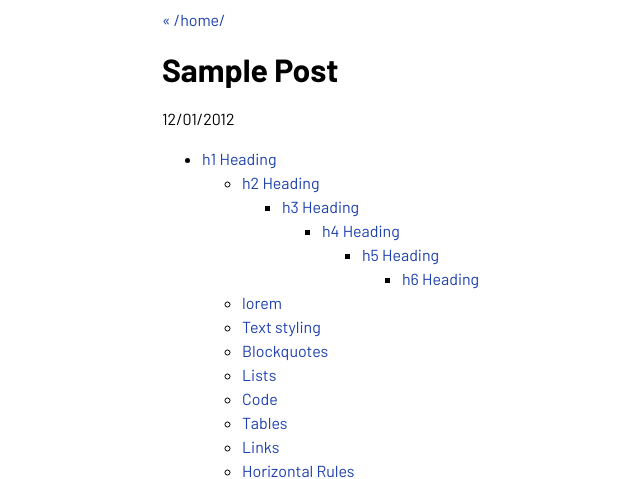
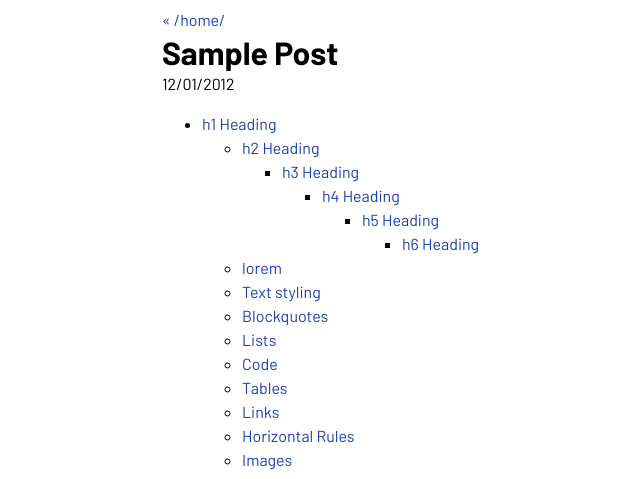
Before and after one commit to bttglc/midnassg, a Flask app: page /posts/lorem/ in a window 1280 px wide. Shown: the top 479 px of the page, without its empty margins (158-798 px from the left). Run offline with Flask 2, Linux system fonts and the light colour scheme; parts of the project's set-up code (start-up, migrations or seed data) failed here and were passed over; some libraries are stand-ins or nearby versions.

Commit message:
updated post template

```diff
--- a/templates/post.html
+++ b/templates/post.html
@@ -1,9 +1,9 @@
 {% extends "base.html" %}
 {% block content %}
-<div>
+<div class="flex flex-col p-0">
   <a class="print:hidden" href="/">&laquo; /home/</a>
-  <h1 class="leading-none">{{meta.title[0]}}</h1>
-  <p>{{meta.date[0]}}</p>
+  <h1 class="my-1 leading-none">{{meta.title[0]}}</h1>
+  <span>{{meta.date[0]}}</span>
 </div>
 <article clas="text-justify">{{post|safe}}</article>
 {% endblock %}
```
